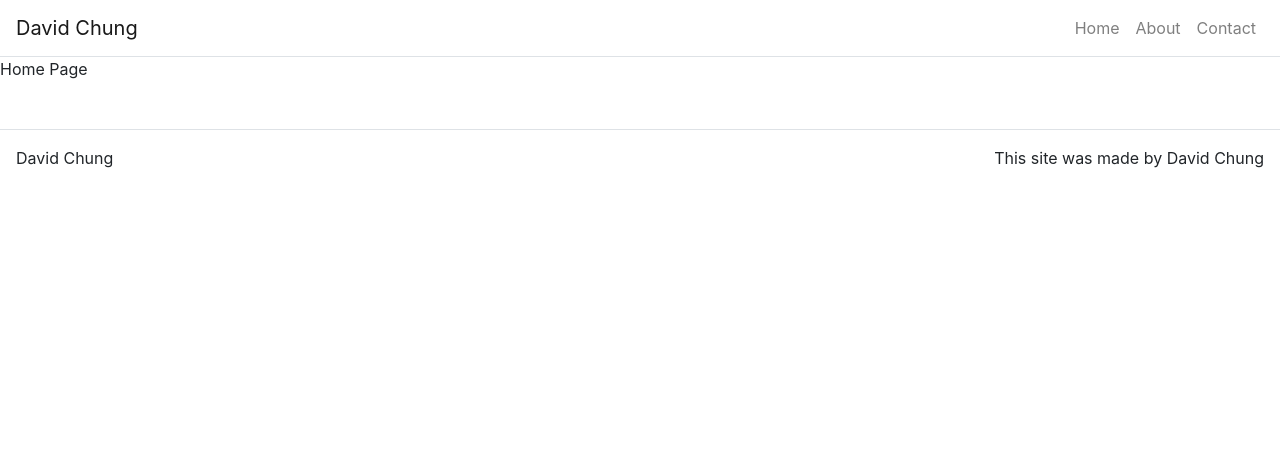
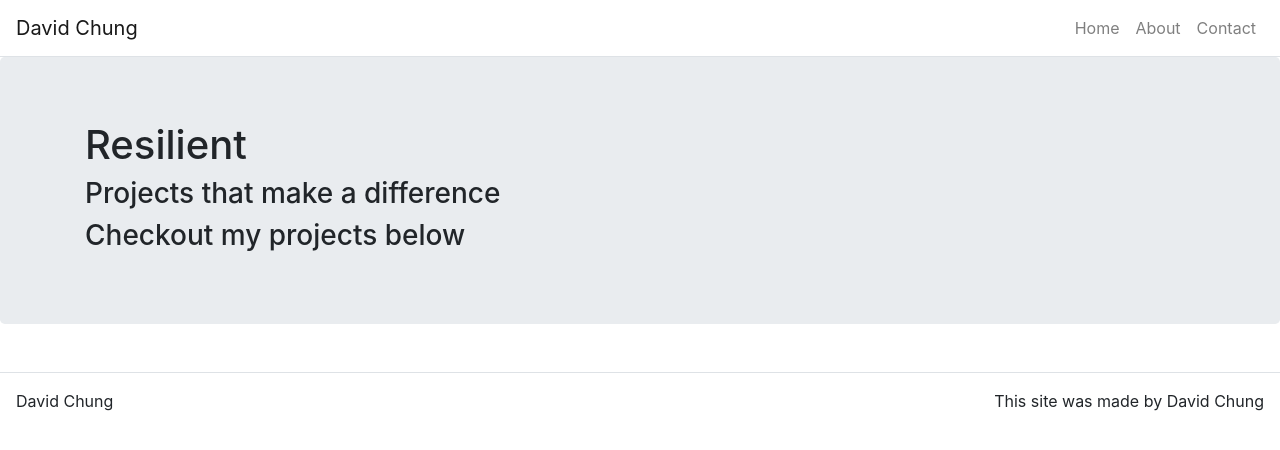
Before and after one commit to DevDave0/portfolio, a React (Create React App) app: page / in a window 1280 px wide. Shown: the top 450 px of the page. Built offline with nearby package versions, Linux system fonts and the light colour scheme.

Commit message:
started hero componenet

```diff
--- /dev/null
+++ b/src/components/Hero.js
@@ -0,0 +1,22 @@
+import React from 'react';
+import { Col, Container, Jumbotron, Row } from 'react-bootstrap';
+
+
+const Hero = (props) => {
+
+    return (
+        <Jumbotron>
+            <Container>
+                <Row>
+                    <Col>
+                        {props.title && <h1>{props.title}</h1>}
+                        {props.subTitle && <h3>{props.subTitle}</h3>}
+                        {props.text && <h3>{props.text}</h3>}
+                    </Col>
+                </Row>
+            </Container>
+        </Jumbotron>
+    )
+}
+
+export default Hero;
--- a/src/pages/HomePage.js
+++ b/src/pages/HomePage.js
@@ -1,10 +1,11 @@
 import React from 'react';
+import Hero from '../components/Hero';
 
 const HomePage = (props) => {
 
 
     return(
-        <p>Home Page</p>
+        <Hero title={props.title} subTitle={props.subTitle} text={props.text} />
     )
 }
 
```
